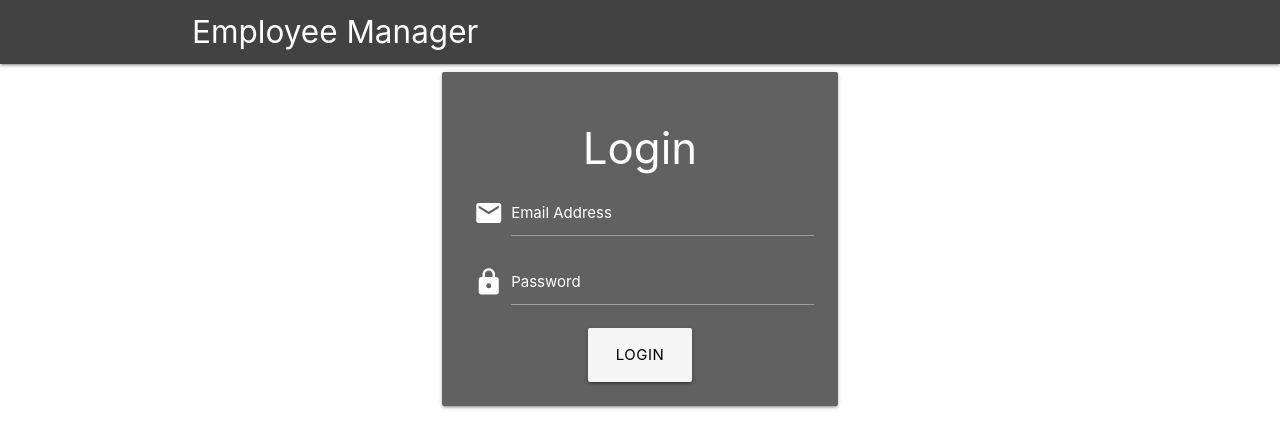
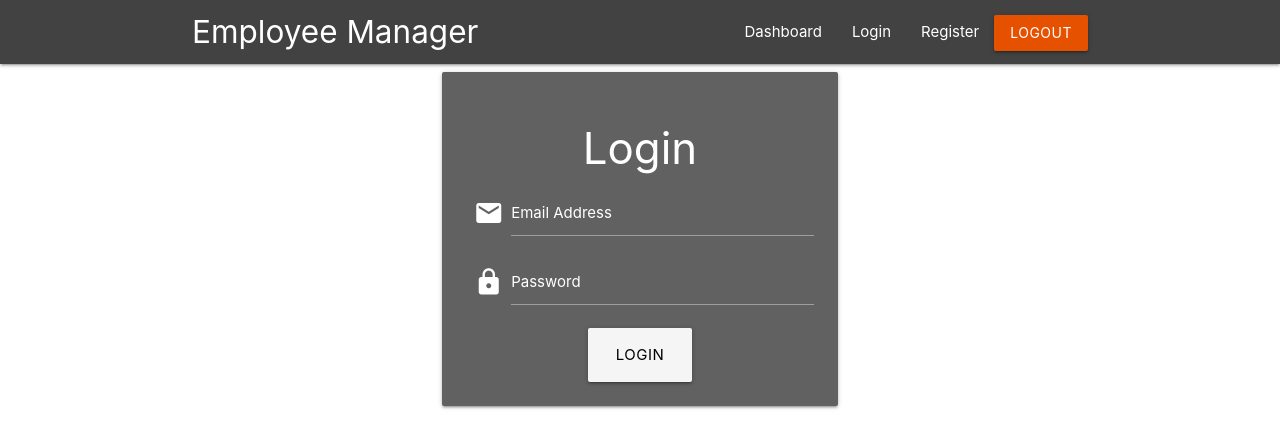
Before and after one commit to TontonBanton/vue-firebase-emp, a Vue app: page /login in a window 1280 px wide. Shown: the top 448 px of the page. Built offline with nearby package versions, Linux system fonts and the light colour scheme.

Commit message:
Logout Initial Code

```diff
--- a/src/components/Dashboard.vue
+++ b/src/components/Dashboard.vue
@@ -14,7 +14,7 @@
 
     </ul>
     <div class="fixed-action-btn">
-      <router-link to="/new" class="btn-floating btn-large red">
+      <router-link to="/new" class="btn-floating btn-large orange darken-4">
         <i class="fa fa-plus"></i>
       </router-link>
     </div>
--- a/src/components/Login.vue
+++ b/src/components/Login.vue
@@ -1,11 +1,11 @@
 <template>
-  <div>
 <div class="container">
   <div class="row">
   <div class="col s12 m8 offset-m2">
+
     <div class="login card-panel grey darken-2 white-text center">
       <h3>Login</h3>
-          <form action="index.html">
+      <form @submit.prevent="login">
         <div class="input-field">
           <i class="material-icons prefix">email</i>
           <input type="email" id="email" v-model="email">
@@ -16,11 +16,34 @@
           <input type="password" id="password" v-model="password">
           <label class="white-text" for="password">Password</label>
         </div>
-            <button v-on:click="login" class="btn btn-large btn-extended grey lighten-4 black-text">Login</button>
+        <button type="submit" class="btn btn-large btn-extended grey lighten-4 black-text">Login</button>
       </form>
     </div>
-      </div>
+
   </div>
   </div>
 </div>
 </template>
+
+<script setup>
+import { ref } from 'vue';
+import { getAuth, signInWithEmailAndPassword } from 'firebase/auth';
+import { useRouter } from 'vue-router';
+
+const email = ref('');
+const password = ref('');
+const router = useRouter();
+
+const login = async () => {
+  try {
+    //Creating the fire
+    const auth = getAuth();
+    const userCredential = await signInWithEmailAndPassword(auth, email.value, password.value);
+    alert(`You are log-in ${userCredential.user.email}`);
+    router.push('/');
+  } catch (error) {
+    console.error("Error creating user:", error);
+    alert(error.message);
+  }
+};
+</script>
--- a/src/components/Navbar.vue
+++ b/src/components/Navbar.vue
@@ -3,11 +3,37 @@
     <div class="nav-wrapper grey darken-3">
       <div class="container">
         <router-link to="/" class="brand-logo">Employee Manager</router-link>
+        <ul class="right">
+          <li><router-link to="/">Dashboard</router-link></li>
+          <li><router-link to="/login">Login</router-link></li>
+          <li><router-link to="/register">Register</router-link></li>
+          <li><button v-on:click="logout" class="btn orange darken-4">Logout</button></li>
+        </ul>
       </div>
     </div>
   </nav>
 </template>
 
 <script setup>
+import { ref } from 'vue';
+import { useRouter } from 'vue-router';
+import { getAuth, signOut } from 'firebase/auth';
+const auth = getAuth();
 
+const isLoggedIn = ref(false);
+const currentUser = ref(false);
+
+const router = useRouter();
+
+const logout = async () => {
+  try {
+    await signOut(auth);
+    isLoggedIn.value = false;
+    currentUser.value = false;
+    alert(`isLoggedIn: ${isLoggedIn.value}, currentUser: ${currentUser.value}`);
+    router.push('/login');
+  } catch (error) {
+    console.error('Error signing out:', error);
+  }
+};
 </script>
--- a/src/components/Register.vue
+++ b/src/components/Register.vue
@@ -1,11 +1,11 @@
 <template>
-  <div>
 <div class="container">
   <div class="row">
   <div class="col s12 m8 offset-m2">
+
     <div class="login card-panel grey darken-2 white-text center">
       <h3>Register</h3>
-          <form action="index.html">
+      <form @submit.prevent="register">
         <div class="input-field">
           <i class="material-icons prefix">email</i>
           <input type="email" id="email" v-model="email">
@@ -16,11 +16,34 @@
           <input type="password" id="password" v-model="password">
           <label class="white-text" for="password">Password</label>
         </div>
-            <button v-on:click="register" class="btn btn-large btn-extended grey lighten-4 black-text">Register</button>
+        <button type="submit" class="btn btn-large btn-extended grey lighten-4 black-text">Register</button>
       </form>
     </div>
-      </div>
+
   </div>
   </div>
 </div>
 </template>
+
+<script setup>
+import { ref } from 'vue';
+import { getAuth, createUserWithEmailAndPassword } from 'firebase/auth';
+import { useRouter } from 'vue-router';
+
+const email = ref('');
+const password = ref('');
+const router = useRouter();
+
+const register = async () => {
+  try {
+    //Creating the fire
+    const auth = getAuth();
+    const userCredential = await createUserWithEmailAndPassword(auth, email.value, password.value);
+    alert(`Account created for ${userCredential.user.email}`);
+    router.push('/');
+  } catch (error) {
+    console.error("Error creating user:", error);
+    alert(error.message);
+  }
+};
+</script>
--- a/src/components/ViewEmployee.vue
+++ b/src/components/ViewEmployee.vue
@@ -7,7 +7,7 @@
       <li class="collection-item">Position: {{ employee.position }} </li>
 
       <div class="fixed-action-btn">
-        <router-link :to="{ name: 'edit-employee', params: { employee_id: employee.empid }}" class="btn-floating btn-large red">
+        <router-link :to="{ name: 'edit-employee', params: { employee_id: employee.empid }}" class="btn-floating btn-large orange darken-4">
           <i class="fa fa-pencil"></i>
         </router-link>
       </div>
@@ -15,7 +15,7 @@
   </div>
 
   <router-link to="/" class="btn grey" >Back</router-link>
-  <button @click="deleteEmployee" class="btn red" >Delete</button>
+  <button @click="deleteEmployee" class="btn orange darken-4" >Delete</button>
 </template>
 
 <script setup>
```
Lines whose indentation alone changed are shown as unchanged.
